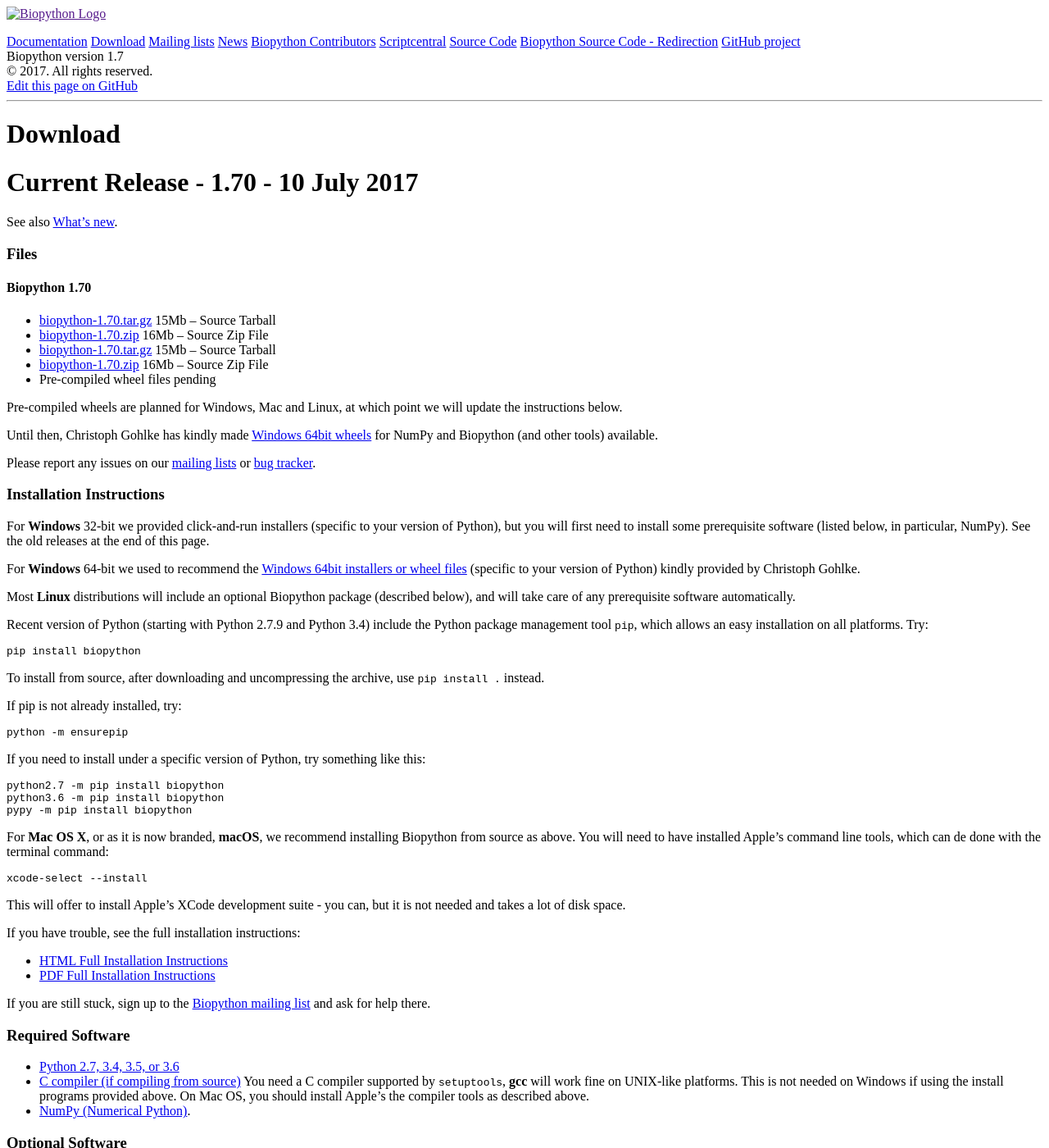
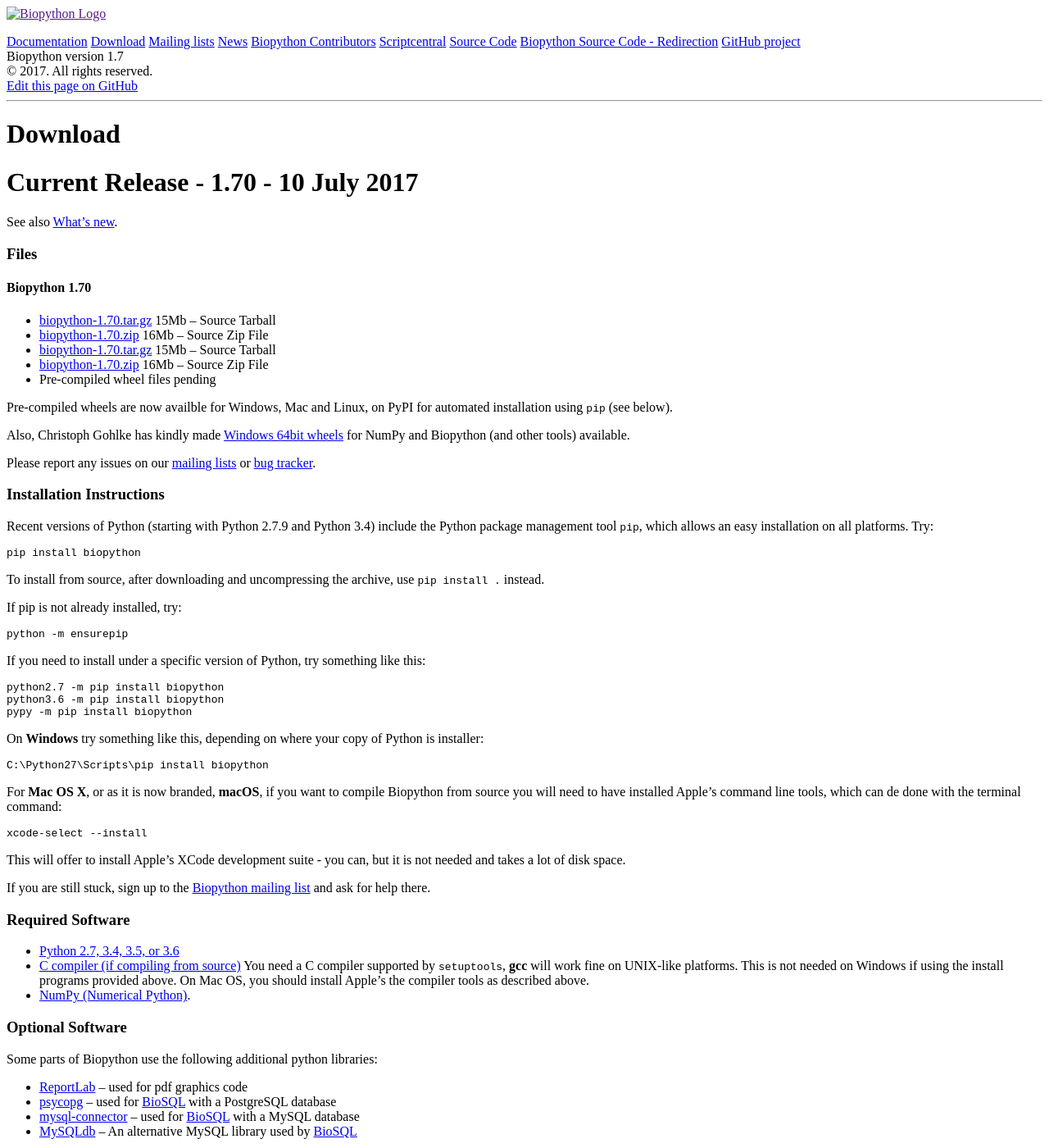
Before and after one commit to biopython/biopython.github.io, a Jekyll site: the page built from wiki/Download.md, in a window 1280 px wide and 1400 px high. Shown: the whole window at 82% size. Built offline with Jekyll 4.4.1, drawn with Linux system fonts in a browser that asks for light colours.

Commit message:
Pip install!

````diff
--- a/wiki/Download.md
+++ b/wiki/Download.md
@@ -26,10 +26,10 @@ new](https://github.com/biopython/biopython/blob/master/NEWS.rst).
     16Mb -- Source Zip File
 -   Pre-compiled wheel files pending
 
-Pre-compiled wheels are planned for Windows, Mac and Linux, at
-which point we will update the instructions below.
+Pre-compiled wheels are now availble for Windows, Mac and Linux, on PyPI
+for automated installation using ``pip`` (see below).
 
-Until then, Christoph Gohlke has kindly made [Windows 64bit
+Also, Christoph Gohlke has kindly made [Windows 64bit
 wheels](http://www.lfd.uci.edu/~gohlke/pythonlibs/) for NumPy and
 Biopython (and other tools) available.
 
@@ -39,20 +39,7 @@ tracker](https://github.com/biopython/biopython/issues?state=open).
 
 ### Installation Instructions
 
-For **Windows** 32-bit we provided click-and-run installers (specific to
-your version of Python), but you will first need to install some
-prerequisite software (listed below, in particular, NumPy).
-See the old releases at the end of this page.
-
-For **Windows** 64-bit we used to recommend the [Windows 64bit
-installers or wheel files](http://www.lfd.uci.edu/~gohlke/pythonlibs/) (specific to
-your version of Python) kindly provided by Christoph Gohlke.
-
-Most **Linux** distributions will include an optional Biopython package
-(described below), and will take care of any prerequisite software
-automatically.
-
-Recent version of Python (starting with Python 2.7.9 and Python 3.4) include
+Recent versions of Python (starting with Python 2.7.9 and Python 3.4) include
 the Python package management tool ``pip``, which allows an easy installation
 on all platforms. Try:
 
@@ -78,8 +65,15 @@ python3.6 -m pip install biopython
 pypy -m pip install biopython
 ```
 
-For **Mac OS X**, or as it is now branded, **macOS**, we recommend installing
-Biopython from source as above. You will need to have installed Apple's
+On **Windows** try something like this, depending on where your copy of
+Python is installer:
+
+```
+C:\Python27\Scripts\pip install biopython
+```
+
+For **Mac OS X**, or as it is now branded, **macOS**, if you want to
+compile Biopython from source you will need to have installed Apple's
 command line tools, which can de done with the terminal command:
 
 ``` bash
@@ -88,13 +82,6 @@ xcode-select --install
 
 This will offer to install Apple's XCode development suite - you can, but
 it is not needed and takes a lot of disk space.
-
-If you have trouble, see the full installation instructions:
-
--   [HTML Full Installation
-    Instructions](http://biopython.org/DIST/docs/install/Installation.html)
--   [PDF Full Installation
-    Instructions](http://biopython.org/DIST/docs/install/Installation.pdf)
 
 If you are still stuck, sign up to the [Biopython mailing
 list](Mailing_lists "wikilink") and ask for help there.
````
